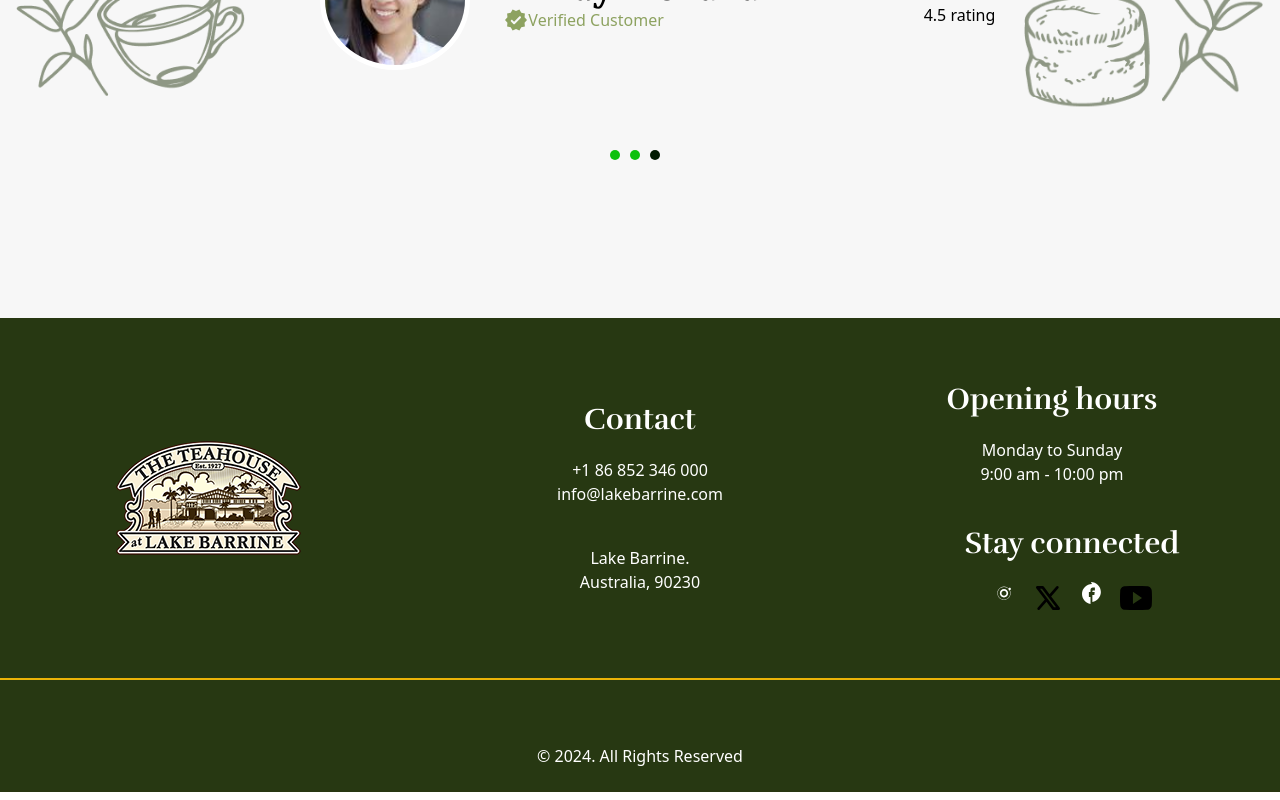
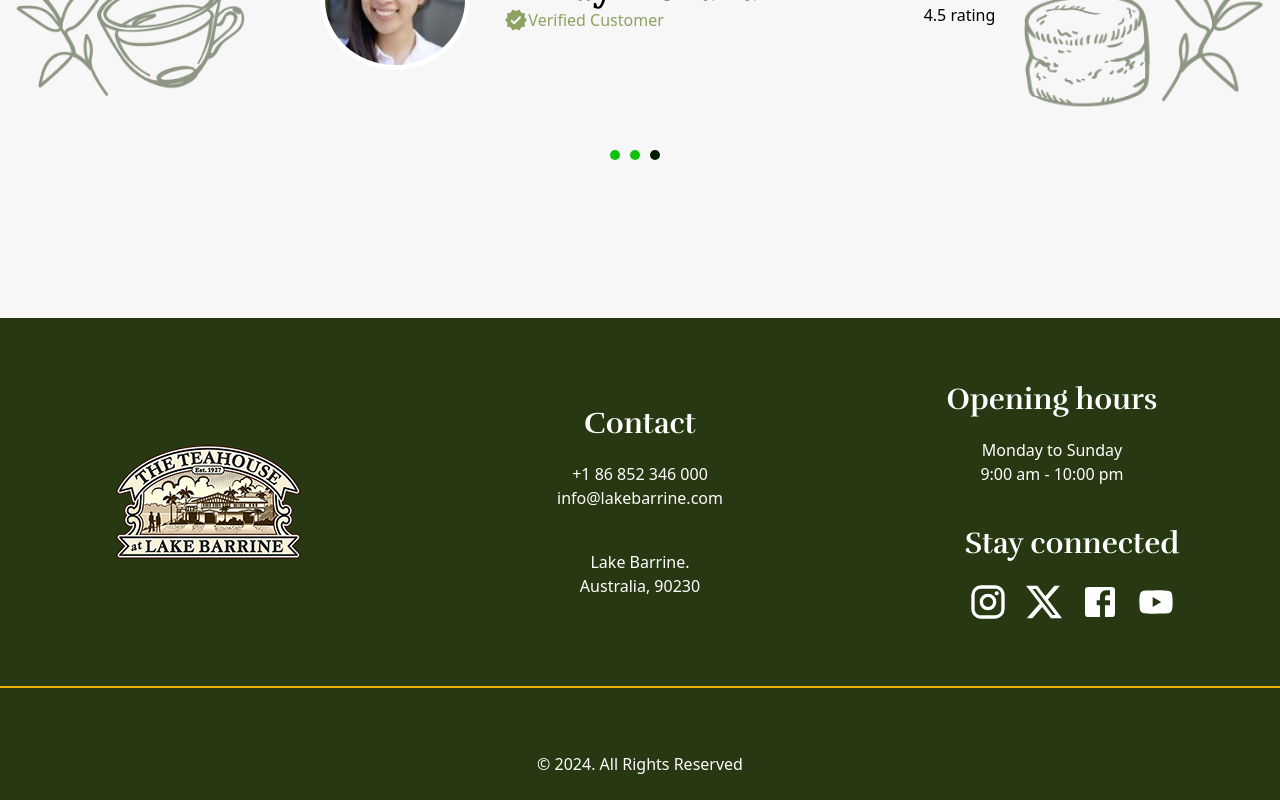
Before and after one commit to gpedrosad/lake_, a React (Vite) app: page / in a window 1280 px wide. Shown: the part 5527-6327 px from the top of the page. Built offline with nearby package versions, Linux system fonts and the light colour scheme.

Commit message:
cambios icons

```diff
--- a/src/App.jsx
+++ b/src/App.jsx
@@ -21,6 +21,7 @@ import CardSlider from './components/card_slider/CardSlider';
 import "../src/global.css"
 import RatingSlider from './components/rating_slider/RatingSlider'
 import MenuComponent from './components/menu_components/MenuComponents';
+import InstagramIcon from '@mui/icons-material/Instagram';
 
 function App() {
   const [buttonClicked, setButtonClicked] = useState(false); // Define el estado para manejar el clic
--- a/src/components/SocialMediaIcons.jsx
+++ b/src/components/SocialMediaIcons.jsx
@@ -1,25 +1,17 @@
 import React from 'react';
+import InstagramIcon from '@mui/icons-material/Instagram';
+import XIcon from '@mui/icons-material/X';
+import FacebookIcon from '@mui/icons-material/Facebook';
+import YouTubeIcon from '@mui/icons-material/YouTube';
+
 
 const SocialMediaIcons = () => {
     return (
         <div className="flex justify-center space-x-4">
-            {/* Instagram */}
-            <svg xmlns="http://www.w3.org/2000/svg" fill="white" viewBox="0 0 24 24" width="24px" height="24px">
-                <path d="M12,4.622C8.411,4.622,5.377,7.656,5.377,11.245c0,3.591,3.034,6.623,6.623,6.623c3.59,0,6.623-3.032,6.623-6.623 C18.623,7.656,15.59,4.622,12,4.622z M12,17.49c-3.435,0-6.245-2.81-6.245-6.245c0-3.435,2.81-6.245,6.245-6.245 c3.434,0,6.244,2.81,6.244,6.245C18.244,14.68,15.434,17.49,12,17.49z"/>
-                <path d="M18.912,7.051c0,0.66-0.534,1.195-1.195,1.195c-0.661,0-1.195-0.535-1.195-1.195c0-0.66,0.534-1.195,1.195-1.195 C18.377,5.856,18.912,6.391,18.912,7.051z"/>
-                <path d="M12 7.078c-2.297 0-4.167 1.87-4.167 4.167s1.87 4.167 4.167 4.167 4.167-1.87 4.167-4.167-1.87-4.167-4.167-4.167zm0 6.666c-1.381 0-2.5-1.119-2.5-2.5s1.119-2.5 2.5-2.5 2.5 1.119 2.5 2.5-1.119 2.5-2.5 2.5z"/>
-                <path d="M0 0h24v24H0z" fill="none"/>
-            </svg>
-            {/* Twitter */}
-            <svg xmlns="http://www.w3.org/2000/svg" width="2em" height="2em" viewBox="0 0 24 24"><g fill="none" fill-rule="evenodd"><path d="M24 0v24H0V0zM12.594 23.258l-.012.002l-.071.035l-.02.004l-.014-.004l-.071-.036c-.01-.003-.019 0-.024.006l-.004.01l-.017.428l.005.02l.01.013l.104.074l.015.004l.012-.004l.104-.074l.012-.016l.004-.017l-.017-.427c-.002-.01-.009-.017-.016-.018m.264-.113l-.014.002l-.184.093l-.01.01l-.003.011l.018.43l.005.012l.008.008l.201.092c.012.004.023 0 .029-.008l.004-.014l-.034-.614c-.003-.012-.01-.02-.02-.022m-.715.002a.023.023 0 0 0-.027.006l-.006.014l-.034.614c0 .012.007.02.017.024l.015-.002l.201-.093l.01-.008l.003-.011l.018-.43l-.003-.012l-.01-.01z"/><path fill="currentColor" d="M19.753 4.659a1 1 0 0 0-1.506-1.317l-5.11 5.84L8.8 3.4A1 1 0 0 0 8 3H4a1 1 0 0 0-.8 1.6l6.437 8.582l-5.39 6.16a1 1 0 0 0 1.506 1.317l5.11-5.841L15.2 20.6a1 1 0 0 0 .8.4h4a1 1 0 0 0 .8-1.6l-6.437-8.582l5.39-6.16ZM16.5 19L6 5h1.5L18 19z"/></g></svg>
-
-            {/* Facebook */}
-            <svg xmlns="http://www.w3.org/2000/svg" fill="white" viewBox="0 0 24 24" width="24px" height="24px">
-                <path d="M12 2.04c-5.5 0-10 4.48-10 10 0 4.97 3.66 9.09 8.5 9.95v-7.07H8.89V10h1.61V7.95c0-1.59.91-2.5 2.39-2.5.68 0 1.35.05 1.99.08V8.4h-1.36c-1.07 0-1.15.39-1.15 1.03V10h2.3l-.3 2.93h-2v7.07c4.84-.86 8.5-4.98 8.5-9.95 0-5.52-4.5-10-10-10z"/>
-            </svg>
-            {/* YouTube */}
-            <svg xmlns="http://www.w3.org/2000/svg" width="2em" height="em" viewBox="0 0 512 512"><path fill="currentColor" d="M508.64 148.79c0-45-33.1-81.2-74-81.2C379.24 65 322.74 64 265 64h-18c-57.6 0-114.2 1-169.6 3.6C36.6 67.6 3.5 104 3.5 149C1 184.59-.06 220.19 0 255.79q-.15 53.4 3.4 106.9c0 45 33.1 81.5 73.9 81.5c58.2 2.7 117.9 3.9 178.6 3.8q91.2.3 178.6-3.8c40.9 0 74-36.5 74-81.5c2.4-35.7 3.5-71.3 3.4-107q.34-53.4-3.26-106.9M207 353.89v-196.5l145 98.2Z"/></svg>
-
+            <InstagramIcon style={{ fontSize: 40, color: 'white' }} />
+            <XIcon style={{ fontSize: 40, color: 'white' }} />
+            <FacebookIcon style={{ fontSize: 40, color: 'white' }} />
+            <YouTubeIcon style={{ fontSize: 40, color: 'white' }} />
         </div>
     );
 };
```
